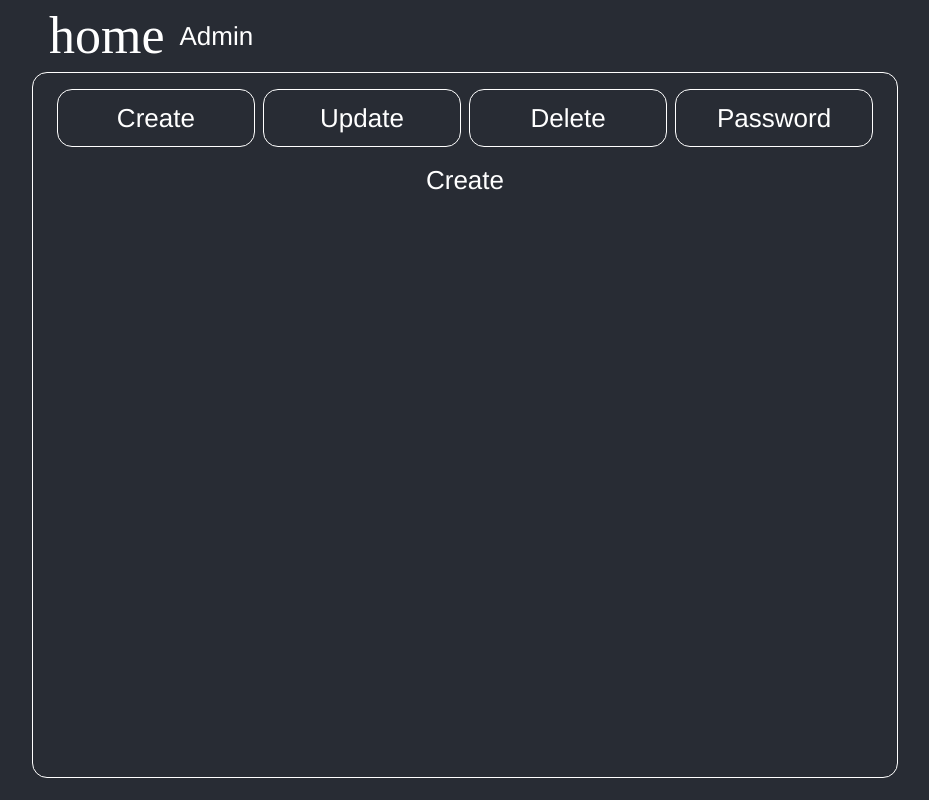
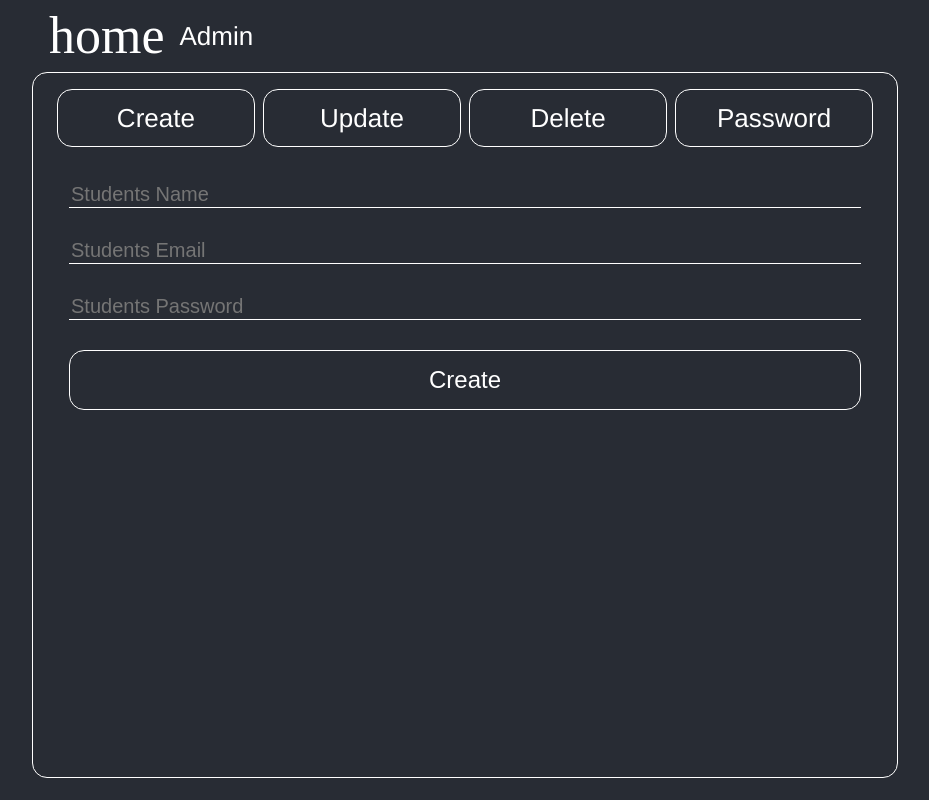
Before and after one commit to Jameson13B/pumsy-bank-ui, a React (Create React App) app: page /admin in a window 1280 px wide. Shown: the whole page, without its empty margins (175-1104 px from the left). Built offline with nearby package versions, Linux system fonts and the light colour scheme; what apollo-link-ws would draw is missing.

Commit message:
Create render and functionality complete

```diff
--- a/src/Apollo/Mutation.js
+++ b/src/Apollo/Mutation.js
@@ -16,4 +16,20 @@ const REMOVE_POINTS = gql`
     }
   }
 `
-export { ADD_POINTS, REMOVE_POINTS }
+const CREATE_USER = gql`
+  mutation($name: String!, $email: String!, $password: String!) {
+    createUser(name: $name, email: $email, password: $password) {
+      token
+      user {
+        id
+        name
+      }
+    }
+  }
+`
+const CHANGE_PASSWORD = gql`
+  mutation($id: String!, $password: String!) {
+    changePassword(id: $id, password: $password)
+  }
+`
+export { ADD_POINTS, REMOVE_POINTS, CREATE_USER, CHANGE_PASSWORD }
--- a/src/Components/AddNew.js
+++ b/src/Components/AddNew.js
@@ -77,6 +77,9 @@ const Input = styled.input`
   flex: 1;
   font-size: 1rem;
   margin-left: 25px;
+  :focus {
+    outline: none;
+  }
   :last-child {
     flex: 3;
   }
--- a/src/Components/AdminCreate.js
+++ b/src/Components/AdminCreate.js
@@ -1,22 +1,95 @@
 import React, { Component } from 'react'
 import styled from 'styled-components'
+import { Mutation } from 'react-apollo'
+import { CREATE_USER } from '../Apollo/Mutation'
 
 class AdminCreate extends Component {
   constructor(props) {
     super(props)
-    this.state = {}
+    this.state = {
+      name: '',
+      email: '',
+      password: ''
+    }
   }
+  handleInputChange = e => this.setState({ [e.target.name]: e.target.value })
   render() {
     return (
-      <Container>
-        <h1>Create</h1>
-      </Container>
+      <Mutation
+        mutation={CREATE_USER}
+        variables={{
+          name: this.state.name,
+          email: this.state.email,
+          password: this.state.password
+        }}>
+        {createUser => (
+          <Container
+            onSubmit={e => {
+              e.preventDefault()
+              createUser()
+              this.setState({ name: '', email: '', password: '' })
+            }}
+            autoComplete='nope'>
+            <Input
+              name='name'
+              type='text'
+              value={this.state.name}
+              placeholder='Students Name'
+              onChange={this.handleInputChange}
+            />
+            <Input
+              name='email'
+              type='email'
+              value={this.state.email}
+              placeholder='Students Email'
+              onChange={this.handleInputChange}
+            />
+            <Input
+              name='password'
+              type='password'
+              value={this.state.password}
+              placeholder='Students Password'
+              onChange={this.handleInputChange}
+            />
+            <CreateBtn type='submit'>Create</CreateBtn>
+          </Container>
+        )}
+      </Mutation>
     )
   }
 }
 
 export default AdminCreate
 
-const Container = styled.div`
+const Container = styled.form`
   padding: 20px;
+  display: flex;
+  flex-direction: column;
+  height: 89%;
 `
+const Input = styled.input`
+  background: transparent;
+  border-top: 0;
+  border-right: 0;
+  border-left: 0;
+  border-bottom: 1px solid white;
+  color: white;
+  font-size: 1.25rem;
+  margin: 15px 0;
+  :focus {
+    outline: none;
+  }
+`
+const CreateBtn = styled.button`
+  background: transparent;
+  border: 1px solid white;
+  border-radius: 15px;
+  color: white;
+  cursor: pointer;
+  font-size: 1.5rem;
+  padding: 15px;
+  margin: 15px 0;
+  :hover {
+    background: #444;
+  }
+`
--- a/src/Components/AdminPassword.js
+++ b/src/Components/AdminPassword.js
@@ -1,16 +1,49 @@
 import React, { Component } from 'react'
 import styled from 'styled-components'
+import { Mutation } from 'react-apollo'
+import { CHANGE_PASSWORD } from '../Apollo/Mutation'
 
 class AdminPassword extends Component {
   constructor(props) {
     super(props)
-    this.state = {}
+    this.state = {
+      password: ''
+    }
   }
+  handleInputChange = e => this.setState({ [e.target.name]: e.target.value })
   render() {
     return (
-      <Container>
-        <h1>Password</h1>
-      </Container>
+      <Mutation
+        mutation={CHANGE_PASSWORD}
+        variables={{
+          // id: FINISH THIS
+          password: this.state.password
+        }}>
+        {changePassword => (
+          <Container>
+            <List>
+              <h1>Password List</h1>
+              <h1>Left</h1>
+            </List>
+            <Form
+              onSubmit={e => {
+                e.preventDefault()
+                changePassword()
+                this.setState({ password: '' })
+              }}
+              autoComplete='off'>
+              <Input
+                name='password'
+                type='password'
+                value={this.state.password}
+                placeholder='New Password'
+                onChange={this.handleInputChange}
+              />
+              <ChangeBtn type='submit'>Update</ChangeBtn>
+            </Form>
+          </Container>
+        )}
+      </Mutation>
     )
   }
 }
@@ -19,4 +52,43 @@ export default AdminPassword
 
 const Container = styled.div`
   padding: 20px;
+  display: flex;
+  height: 89%;
 `
+
+const List = styled.div`
+  flex: 1.25;
+`
+const Form = styled.form`
+  flex: 1;
+  display: flex;
+  flex-direction: column;
+  justify-content: center;
+  height: 100%;
+`
+const Input = styled.input`
+  background: transparent;
+  border-top: 0;
+  border-right: 0;
+  border-left: 0;
+  border-bottom: 1px solid white;
+  color: white;
+  font-size: 1.25rem;
+  margin: 15px 0;
+  :focus {
+    outline: none;
+  }
+`
+const ChangeBtn = styled.button`
+  background: transparent;
+  border: 1px solid white;
+  border-radius: 15px;
+  color: white;
+  cursor: pointer;
+  font-size: 1.5rem;
+  padding: 15px;
+  margin: 15px 0;
+  :hover {
+    background: #444;
+  }
+`
--- a/src/Components/AdminUpdate.js
+++ b/src/Components/AdminUpdate.js
@@ -1,16 +1,74 @@
 import React, { Component } from 'react'
 import styled from 'styled-components'
+import { Mutation } from 'react-apollo'
+import { CREATE_USER } from '../Apollo/Mutation'
 
 class AdminUpdate extends Component {
   constructor(props) {
     super(props)
-    this.state = {}
+    this.state = {
+      name: '',
+      email: '',
+      parentsEmail: '',
+      class: ''
+    }
   }
+  handleInputChange = e => this.setState({ [e.target.name]: e.target.value })
   render() {
     return (
-      <Container>
-        <h1>Update</h1>
-      </Container>
+      <Mutation
+        mutation={CREATE_USER}
+        variables={{
+          name: this.state.name,
+          email: this.state.email,
+          password: this.state.password
+        }}>
+        {updateUser => (
+          <Container>
+            <List>
+              <h1>Update</h1>
+              <h1>Left</h1>
+            </List>
+            <Form
+              onSubmit={e => {
+                e.preventDefault()
+                updateUser()
+                this.setState({ name: '', email: '', password: '' })
+              }}
+              autoComplete='nope'>
+              <Input
+                name='name'
+                type='text'
+                value={this.state.name}
+                placeholder='Students Name'
+                onChange={this.handleInputChange}
+              />
+              <Input
+                name='email'
+                type='email'
+                value={this.state.email}
+                placeholder='Students Email'
+                onChange={this.handleInputChange}
+              />
+              <Input
+                name='parentsEmail'
+                type='parentsEmail'
+                value={this.state.parentsEmail}
+                placeholder='Parents Email'
+                onChange={this.handleInputChange}
+              />
+              <Input
+                name='class'
+                type='class'
+                value={this.state.class}
+                placeholder='Class Name'
+                onChange={this.handleInputChange}
+              />
+              <CreateBtn type='submit'>Update</CreateBtn>
+            </Form>
+          </Container>
+        )}
+      </Mutation>
     )
   }
 }
@@ -19,4 +77,43 @@ export default AdminUpdate
 
 const Container = styled.div`
   padding: 20px;
+  display: flex;
+  height: 89%;
 `
+
+const List = styled.div`
+  flex: 1.25;
+`
+const Form = styled.form`
+  flex: 1;
+  display: flex;
+  flex-direction: column;
+  justify-content: center;
+  height: 100%;
+`
+const Input = styled.input`
+  background: transparent;
+  border-top: 0;
+  border-right: 0;
+  border-left: 0;
+  border-bottom: 1px solid white;
+  color: white;
+  font-size: 1.25rem;
+  margin: 15px 0;
+  :focus {
+    outline: none;
+  }
+`
+const CreateBtn = styled.button`
+  background: transparent;
+  border: 1px solid white;
+  border-radius: 15px;
+  color: white;
+  cursor: pointer;
+  font-size: 1.5rem;
+  padding: 15px;
+  margin: 15px 0;
+  :hover {
+    background: #444;
+  }
+`
--- a/src/Views/Admin.js
+++ b/src/Views/Admin.js
@@ -11,7 +11,7 @@ class Admin extends Component {
   constructor(props) {
     super(props)
     this.state = {
-      view: 'create'
+      view: props.view || 'create'
     }
   }
   handleToggleView = e => this.setState({ view: e.target.getAttribute('name') })
```
